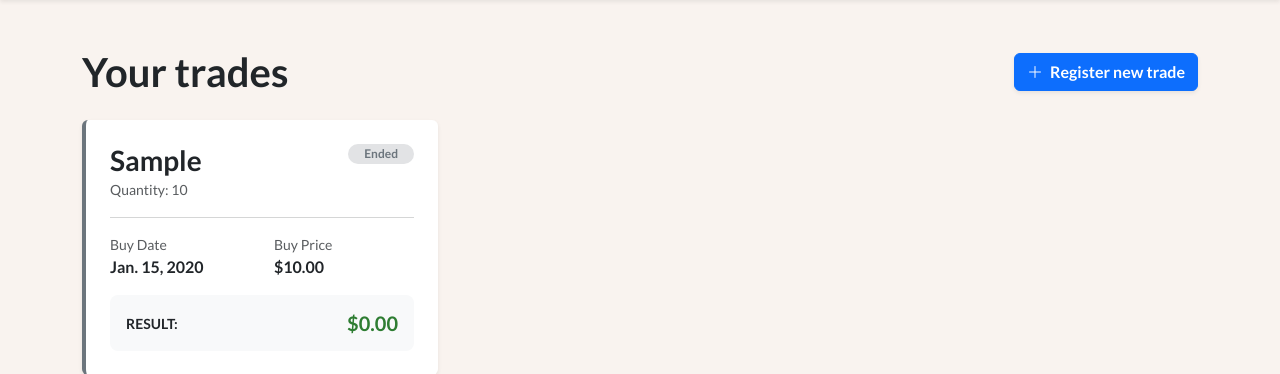
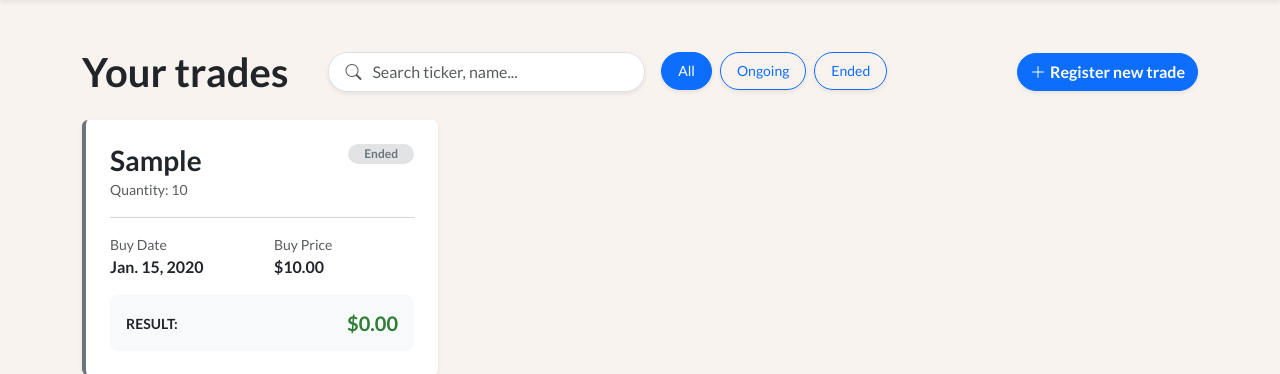
Before and after one commit to gerogiordano08/trade_registry, a Django app: page /trades/ in a window 1280 px wide. Shown: the part 72-446 px from the top of the page. Run offline with Django 5.2, Linux system fonts and the light colour scheme; a user stored in the database is signed in; tables that the repository leaves empty hold one stand-in row (values such as "Sample post"); some libraries are stand-ins or nearby versions.

Commit message:
feat:added search bar for trades view. added ongoing and ended filters

```diff
--- a/trade_registry/templates/trade_registry/trades.html
+++ b/trade_registry/templates/trade_registry/trades.html
@@ -5,9 +5,38 @@
 {% load static %}{% load django_bootstrap5 %}
 
 <div class="container py-5">
-    <div class="d-flex justify-content-between align-items-center mb-4">
-        <h1 class="fw-bold m-0">Your trades</h1>
-        <a href="{% url 'register_trade' %}" class="btn btn-primary shadow-sm fw-bold">
+<div class="d-flex flex-wrap flex-md-nowrap justify-content-between align-items-center mb-4 gap-3">
+
+        <h1 class="fw-bold m-0 text-nowrap">Your trades</h1>
+
+        <form method="GET" action="." class="d-flex flex-wrap flex-lg-nowrap flex-grow-1 mx-md-4 gap-2 gap-md-3 order-3 order-md-2 w-100 w-md-auto">
+
+            <div class="input-group shadow-sm rounded-pill overflow-hidden border bg-white flex-grow-1 w-100 w-md-auto">
+                <span class="input-group-text bg-white border-0 ps-3">
+                    <i class="bi bi-search text-muted"></i>
+                </span>
+                <input type="text" name="q" class="form-control border-0 ps-0"
+                       placeholder="Search ticker, name..." value="{{ request.GET.q|default:'' }}"
+                       style="box-shadow: none; height: 38px;">
+            </div>
+
+            <div class="d-flex gap-2 justify-content-center justify-content-md-start w-100 w-md-auto">
+                <input type="radio" class="btn-check" name="status" id="all" value="" onchange="this.form.submit()" {% if not request.GET.status %}checked{% endif %}>
+                <label class="btn btn-outline-primary rounded-pill px-3 shadow-sm btn-sm d-flex align-items-center" for="all" style="height: 38px;">All</label>
+
+                <input type="radio" class="btn-check" name="status" id="ongoing" value="ongoing" onchange="this.form.submit()" {% if request.GET.status == 'ongoing' %}checked{% endif %}>
+                <label class="btn btn-outline-primary rounded-pill px-3 shadow-sm btn-sm d-flex align-items-center text-nowrap" for="ongoing" style="height: 38px;">
+                    Ongoing {% if request.GET.status == 'ongoing' %}{% endif %}
+                </label>
+
+                <input type="radio" class="btn-check" name="status" id="ended" value="ended" onchange="this.form.submit()" {% if request.GET.status == 'ended' %}checked{% endif %}>
+                <label class="btn btn-outline-primary rounded-pill px-3 shadow-sm btn-sm d-flex align-items-center text-nowrap" for="ended" style="height: 38px;">
+                    Ended {% if request.GET.status == 'ended' %}{% endif %}
+                </label>
+            </div>
+        </form>
+
+        <a href="{% url 'register_trade' %}" class="btn btn-primary shadow-sm fw-bold text-nowrap rounded-pill order-2 order-md-3" style="height: 38px; display: flex; align-items: center;">
             <i class="bi bi-plus-lg me-1"></i> Register new trade
         </a>
     </div>
@@ -83,11 +112,32 @@
         {% endfor %}
         {% else %}
         <div class="col-12">
-            <div class="text-center py-5 bg-white rounded shadow-sm">
-                <i class="bi bi-folder2-open h1 text-muted"></i>
-                <p class="mt-2 text-muted">No trades found. Start by registering your first operation!</p>
-            </div>
+    <div class="text-center py-5 bg-white rounded-4 shadow-sm border border-dashed">
+        <div class="mb-3">
+            <i class="bi bi-graph-up-arrow h1 text-primary opacity-25"></i>
         </div>
+        <h4 class="fw-bold text-dark">No trades to show</h4>
+        <p class="text-muted mx-auto" style="max-width: 350px;">
+            {% if request.GET.q or request.GET.status %}
+                It seems like no records match your current filters. Try adjusting your search!
+            {% else %}
+                Your registry is empty. Ready to record your first market move?
+            {% endif %}
+        </p>
+
+        <div class="mt-4">
+            {% if request.GET.q or request.GET.status %}
+                <a href="{% url 'trades' %}" class="btn btn-outline-secondary btn-sm rounded-pill px-4">
+                    <i class="bi bi-arrow-left-short"></i> Clear all filters
+                </a>
+            {% else %}
+                <a href="{% url 'register_trade' %}" class="btn btn-primary btn-sm rounded-pill px-4 shadow-sm">
+                    Let's start!
+                </a>
+            {% endif %}
+        </div>
+    </div>
+</div>
         {% endif %}
     </div>
 </div>
--- a/trade_registry/views.py
+++ b/trade_registry/views.py
@@ -1,4 +1,5 @@
 from django.shortcuts import render, redirect, get_object_or_404
+from django.db.models import Q
 from django.contrib.auth.decorators import login_required
 from .models import Trade, Ticker, News, BlacklistedIP
 from .services.utils import get_price
@@ -62,13 +63,26 @@ def register_trade(request):
 @login_required
 def list_trades(request):
     trades = Trade.objects.filter(user=request.user).order_by('-buy_date')
+    query = request.GET.get('q')
+    if query:
+        trades = trades.filter(
+            Q(ticker__symbol__icontains=query) |
+            Q(ticker__name__icontains=query)
+        )
+
+    status = request.GET.get('status')
+    if status == 'ended':
+        trades = trades.filter(sell_price__isnull=False)
+    elif status == 'ongoing':
+        trades = trades.filter(sell_price__isnull=True)
+
     for trade in trades:
-            try:
-                trade.live_metrics = trade.get_live_metrics(trade.ticker.last_price)
-            except Exception as e:
-                print("Live price couldn't be fetched")
-                trade.live_metrics = trade.get_live_metrics(trade.buy_price)
-                return render(request, 'trade_registry/trades.html', {'trades': trades})
+        try:
+            trade.live_metrics = trade.get_live_metrics(trade.ticker.last_price)
+        except Exception as e:
+            print("Live price couldn't be fetched")
+            trade.live_metrics = trade.get_live_metrics(trade.buy_price)
+
     return render(request, 'trade_registry/trades.html', {'trades': trades})
 @login_required
 def index(request):
```
